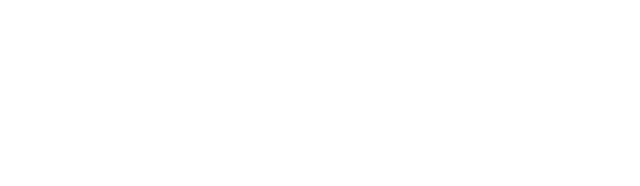
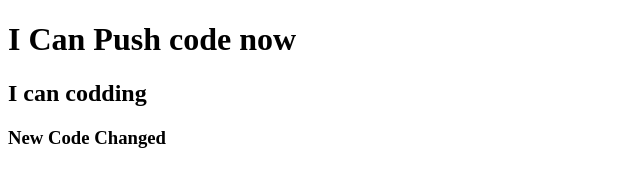
Before and after one commit to rakibulislam123/my-first-repo, a plain HTML site: page index.html in a window 1280 px wide. Shown: the whole page, without its empty margins (0-640 px from the left). Drawn offline with Linux system fonts and the light colour scheme.

Commit message:
added header

```diff
--- a/index.html
+++ b/index.html
@@ -7,6 +7,8 @@
     <title>My first Github repo</title>
 </head>
 <body>
-
+    <h1>I Can Push code now</h1>
+    <h2>I can codding</h2>
+    <h3>New Code Changed</h3>
 </body>
 </html>
```
